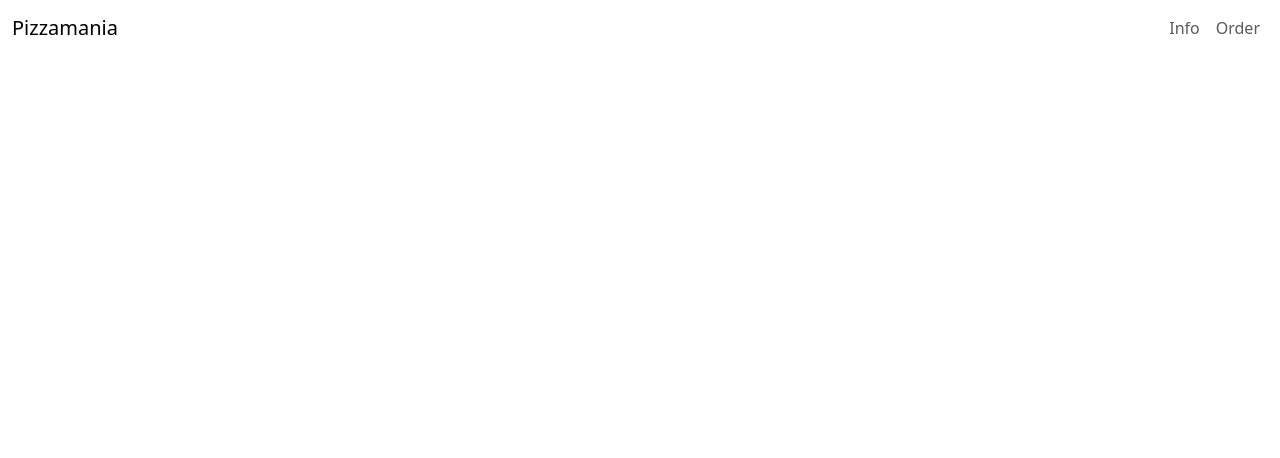
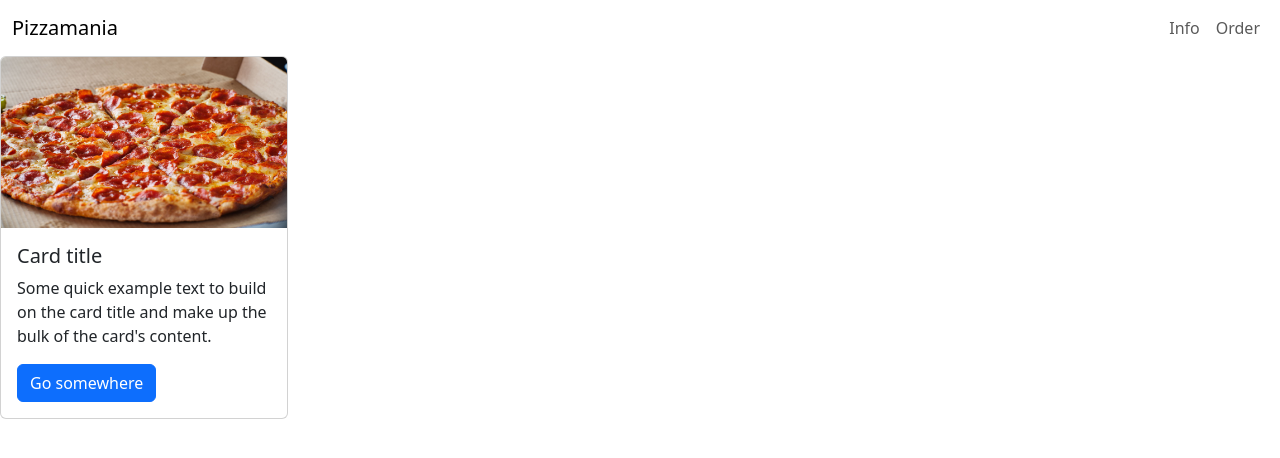
Before and after one commit to nine96as/fav-food, a plain HTML site: page order/index.html in a window 1280 px wide. Drawn offline with nearby package versions, Linux system fonts and the light colour scheme.

Commit message:
Add card component, navbar links

```diff
--- a/order/index.html
+++ b/order/index.html
@@ -35,13 +35,38 @@
           </ul>
           <!--<a href="#" class="navbar-brand d-none d-lg-flex mx-lg-auto">Reddé</a> -->
           <ul class="navbar-nav">
-            <li class="nav-item"><a class="nav-link" href="#">Info</a></li>
-            <li class="nav-item"><a class="nav-link" href="#">Order</a></li>
+            <li class="nav-item">
+              <a class="nav-link" href="../info/index.html">Info</a>
+            </li>
+            <li class="nav-item">
+              <a class="nav-link" href="./index.html">Order</a>
+            </li>
             <!-- <li class="nav-item"><a class="nav-link" href="#">Contact</a></li> -->
           </ul>
         </div>
       </div>
     </nav>
+
+    <main>
+      <div class="cards">
+        <div class="card" style="width: 18rem">
+          <img
+            src="../images/licensed-image.jpg"
+            class="card-img-top"
+            alt="image of pizza"
+          />
+          <div class="card-body">
+            <h5 class="card-title">Card title</h5>
+            <p class="card-text">
+              Some quick example text to build on the card title and make up the
+              bulk of the card's content.
+            </p>
+            <a href="#" class="btn btn-primary">Go somewhere</a>
+          </div>
+        </div>
+      </div>
+      <div class="order-info"></div>
+    </main>
 
     <!-- <script
       src="https://cdn.jsdelivr.net/npm/bootstrap@5.3.2/dist/js/bootstrap.bundle.min.js"
```
